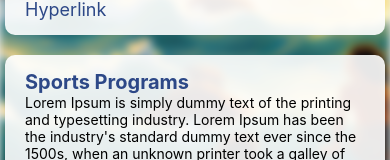
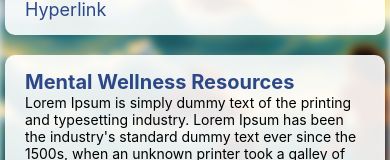
Before and after one commit to ntpotraz/PIC-Health-App, a React Native app: screen /Health in a window 390 px wide. Shown: the part 474-634 px from the top of the page. Built offline with nearby package versions, Linux system fonts and the light colour scheme.

Commit message:
Changed Sports Program into Mental Wellness Resources

```diff
--- a/screens/HealthScreen.jsx
+++ b/screens/HealthScreen.jsx
@@ -57,7 +57,7 @@ export default function HealthScreen() {
           </View>
 
           <View style={textBox.container}>
-            <Text style={textBox.title}>Sports Programs</Text>
+            <Text style={textBox.title}>Mental Wellness Resources</Text>
             <Text style={textBox.text}>
             Lorem Ipsum is simply dummy text of the printing and typesetting industry.
             Lorem Ipsum has been the industry's standard dummy text ever since the 1500s,
```
